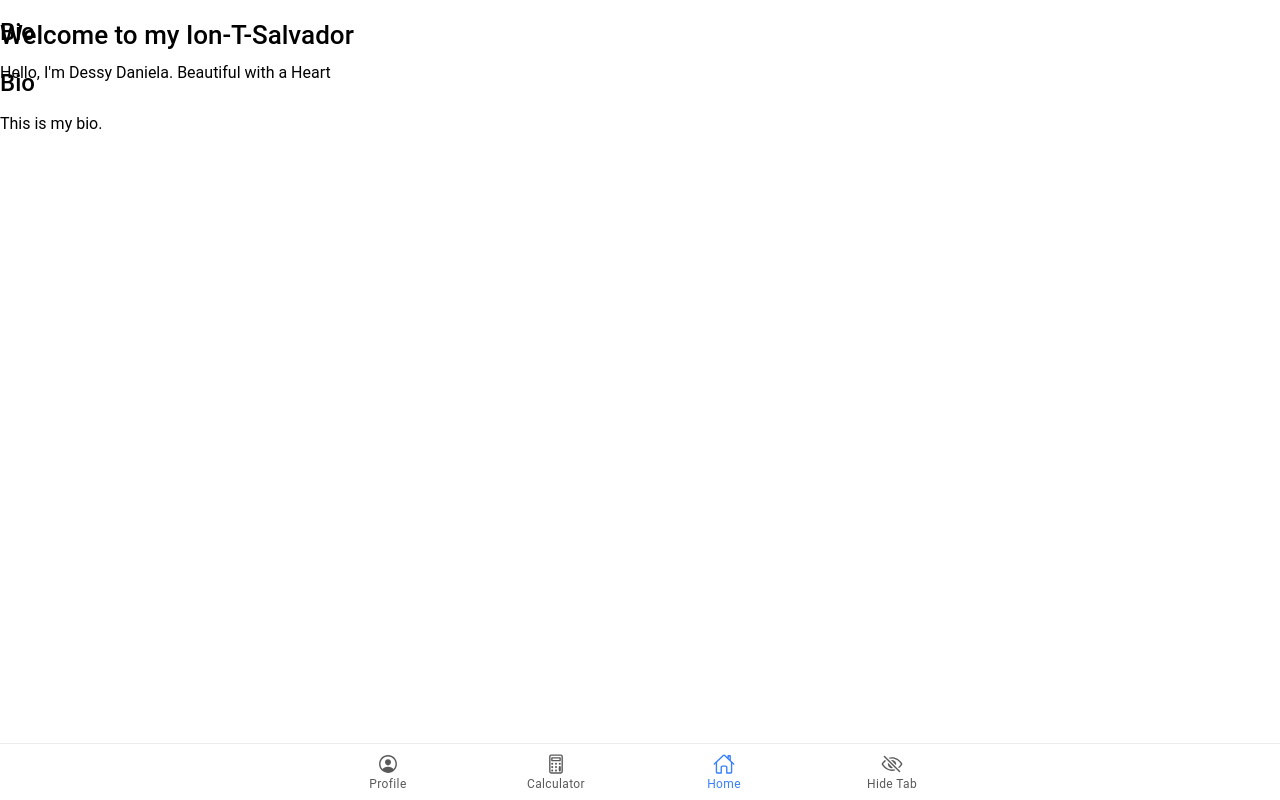
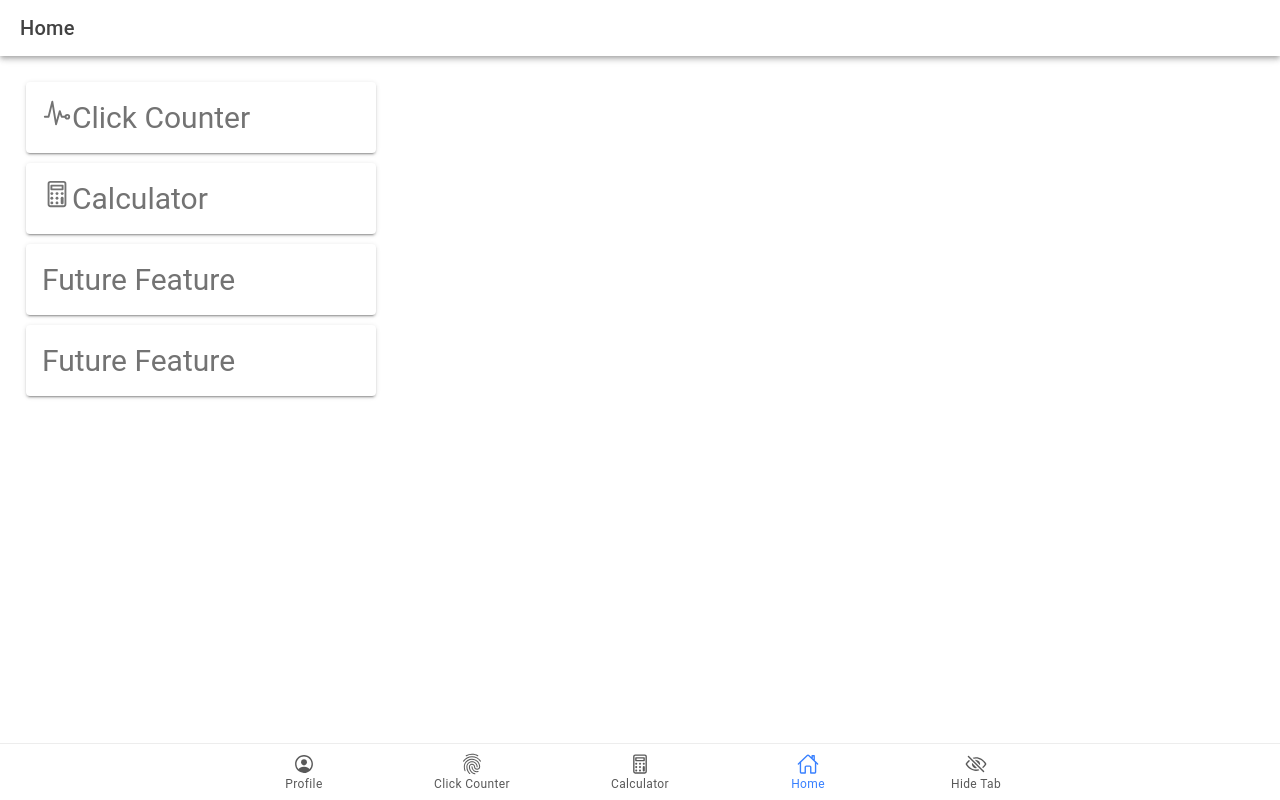
Before and after one commit to TinaTin06/ion-t-salvador, a React (Vite) app: page /home in a window 1280 px wide. Built offline with nearby package versions, Linux system fonts and the light colour scheme.

Commit message:
Added cards on the homepage

```diff
--- a/src/App.tsx
+++ b/src/App.tsx
@@ -11,26 +11,25 @@ import {
   setupIonicReact
 } from '@ionic/react';
 import { IonReactRouter } from '@ionic/react-router';
-import { calculatorOutline, fingerPrintOutline, personCircleOutline, homeOutline, eyeOutline, eyeOffOutline } from 'ionicons/icons'; // Added eyeOutline and eyeOffOutline
+import {
+  calculatorOutline,
+  fingerPrintOutline,
+  personCircleOutline,
+  homeOutline,
+  eyeOutline,
+  eyeOffOutline
+} from 'ionicons/icons';
 import Tab1 from './pages/Tab1';
 import Tab2 from './pages/Tab2';
 import Tab3 from './pages/Tab3';
 import Home from './pages/home';
-
-/* Core CSS required for Ionic components to work properly */
 import '@ionic/react/css/core.css';
-
-/* Basic CSS for apps built with Ionic */
 import '@ionic/react/css/normalize.css';
 import '@ionic/react/css/structure.css';
 import '@ionic/react/css/typography.css';
-
-/* Optional CSS utils that can be commented out */
 import '@ionic/react/css/padding.css';
 import '@ionic/react/css/flex-utils.css';
 import '@ionic/react/css/display.css';
-
-/* Theme variables */
 import './theme/variables.css';
 
 setupIonicReact();
@@ -48,11 +47,7 @@ const App: React.FC = () => {
         <IonTabs>
           <IonRouterOutlet>
             <Route path="/tab1" component={Tab1} exact />
-            {!isTabHidden && (
-              <>
-                <Route path="/tab2" component={Tab2} exact />
-              </>
-            )}
+            {!isTabHidden && <Route path="/tab2" component={Tab2} exact />}
             <Route path="/tab3" component={Tab3} exact />
             <Route path="/home" component={Home} exact />
             <Route exact path="/">
@@ -61,27 +56,25 @@ const App: React.FC = () => {
           </IonRouterOutlet>
           <IonTabBar slot="bottom">
             <IonTabButton tab="tab1" href="/tab1">
-              <IonIcon aria-hidden="true" icon={personCircleOutline} />
+              <IonIcon icon={personCircleOutline} />
               <IonLabel>Profile</IonLabel>
             </IonTabButton>
             {!isTabHidden && (
-              <>
-                <IonTabButton tab="tab2" href="/tab2">
-                  <IonIcon aria-hidden="true" icon={fingerPrintOutline} />
-                  <IonLabel>Click Counter</IonLabel>
-                </IonTabButton>
-              </>
+              <IonTabButton tab="tab2" href="/tab2">
+                <IonIcon icon={fingerPrintOutline} />
+                <IonLabel>Click Counter</IonLabel>
+              </IonTabButton>
             )}
             <IonTabButton tab="tab3" href="/tab3">
-              <IonIcon aria-hidden="true" icon={calculatorOutline} />
+              <IonIcon icon={calculatorOutline} />
               <IonLabel>Calculator</IonLabel>
             </IonTabButton>
             <IonTabButton tab="home" href="/home">
-              <IonIcon aria-hidden="true" icon={homeOutline} />
+              <IonIcon icon={homeOutline} />
               <IonLabel>Home</IonLabel>
             </IonTabButton>
             <IonTabButton onClick={toggleTabVisibility}>
-              <IonIcon aria-hidden="true" icon={isTabHidden ? eyeOutline : eyeOffOutline} />
+              <IonIcon icon={isTabHidden ? eyeOutline : eyeOffOutline} />
               <IonLabel>{isTabHidden ? 'Show Tab' : 'Hide Tab'}</IonLabel>
             </IonTabButton>
           </IonTabBar>
--- /dev/null
+++ b/src/pages/home.css
@@ -0,0 +1,9 @@
+.home-card {
+  width: 350px;
+  cursor: pointer;
+  margin-bottom: 10px;
+}
+
+.home-card-content {
+  font-size: 30px;
+}
--- a/src/pages/home.tsx
+++ b/src/pages/home.tsx
@@ -1,22 +1,70 @@
 import React from 'react';
+import {
+  IonContent,
+  IonHeader,
+  IonPage,
+  IonTitle,
+  IonToolbar,
+  IonIcon,
+  IonCard,
+  IonCardContent,
+} from '@ionic/react';
+import { pulseOutline, calculatorOutline } from 'ionicons/icons';
+import { useHistory } from 'react-router-dom';
+import './home.css'; // Styling for the Home component
 
 const Home: React.FC = () => {
-    return (
-        <div>
-            <h1>Welcome to my Ion-T-Salvador</h1>
-            <Bio />
-            {/* Other content of the home page goes here */}
+  const history = useHistory();
+
+  // Navigate to the Click Counter page
+  const goToClickCounter = () => {
+    history.push('/click_counter');
+  };
+
+  // Navigate to the Calculator page
+  const goToCalculator = () => {
+    history.push('/calculator');
+  };
+
+  return (
+    <IonPage>
+      <IonHeader>
+        <IonToolbar>
+          <IonTitle>Home</IonTitle>
+        </IonToolbar>
+      </IonHeader>
+      <IonContent fullscreen className="ion-padding">
+        <div className="ion-text-center">
+          <IonCard className="home-card" onClick={goToClickCounter}>
+            <IonCardContent className="home-card-content">
+              <IonIcon icon={pulseOutline} slot="start" aria-label="Click Counter" />
+              Click Counter
+            </IonCardContent>
+          </IonCard>
+
+          <IonCard className="home-card" onClick={goToCalculator}>
+            <IonCardContent className="home-card-content">
+              <IonIcon icon={calculatorOutline} slot="start" aria-label="Calculator" />
+              Calculator
+            </IonCardContent>
+          </IonCard>
+
+          {/* Placeholder cards for future implementation */}
+          <IonCard className="home-card">
+            <IonCardContent className="home-card-content">
+              Future Feature
+            </IonCardContent>
+          </IonCard>
+
+          <IonCard className="home-card">
+            <IonCardContent className="home-card-content">
+              Future Feature
+            </IonCardContent>
+          </IonCard>
         </div>
-    );
-};
-
-const Bio: React.FC = () => {
-    return (
-        <div>
-            <h2>Bio</h2>
-            <p>This is my bio.</p>
-        </div>
-    );
+      </IonContent>
+    </IonPage>
+  );
 };
 
 export default Home;
```
